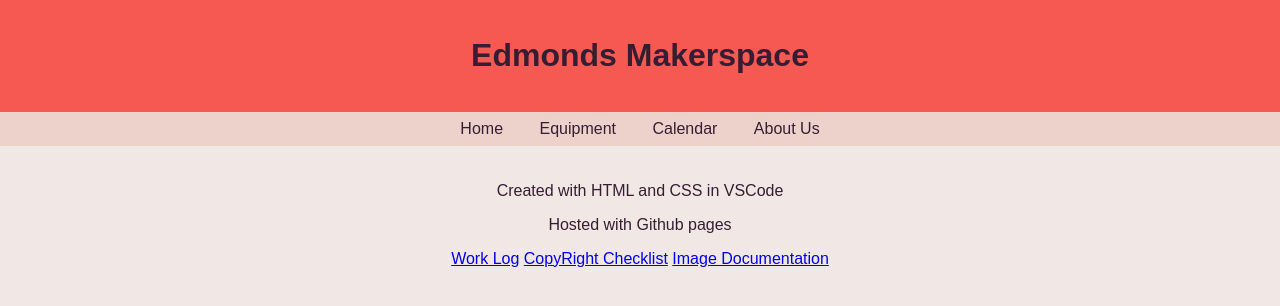
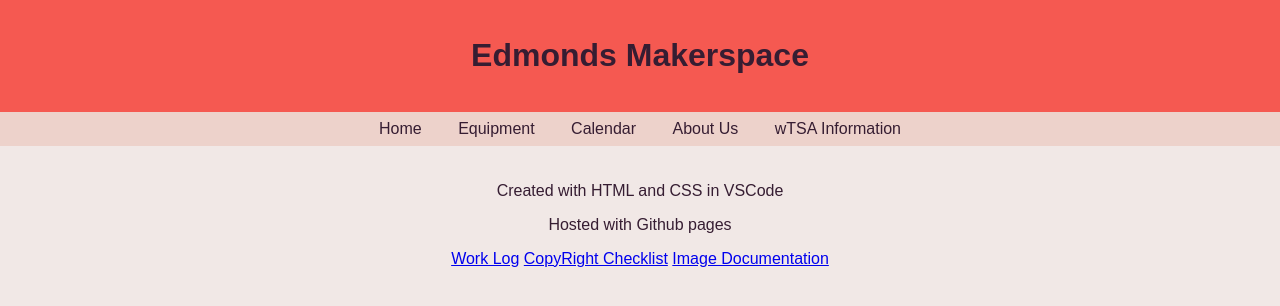
Before and after one commit to emmettzi/edmondsmakerspace, a plain HTML site: page info.html in a window 1280 px wide. Drawn offline with Linux system fonts and the light colour scheme.

Commit message:
Update info.html

```diff
--- a/info.html
+++ b/info.html
@@ -49,6 +49,7 @@
     <a href="equipment.html">Equipment</a>
     <a href="calendar.html">Calendar</a>
     <a href="about.html">About Us</a>
+     <a href="info.html">wTSA Information</a>
   </nav>
 <style>
 
```
